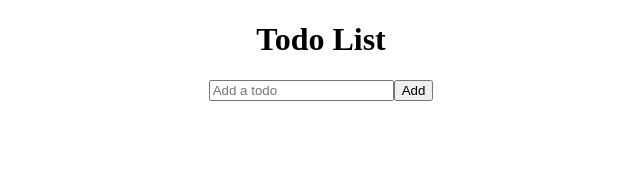
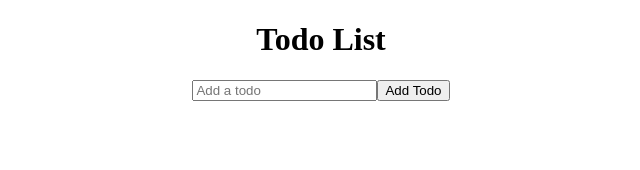
Before and after one commit to pesto-students/p1-ketan-godwale-KetanGadwale, a React (Create React App) app in the folder Week-9/todo-app/: page / in a window 1280 px wide. Shown: the top 170 px of the page, without its empty margins (319-959 px from the left). Built offline with nearby package versions, Linux system fonts and the light colour scheme.

Commit message:
TodoItem component added

```diff
--- a/Week-9/todo-app/package.json
+++ b/Week-9/todo-app/package.json
@@ -8,6 +8,7 @@
     "@testing-library/user-event": "^13.5.0",
     "react": "^18.1.0",
     "react-dom": "^18.1.0",
+    "react-icons": "^4.4.0",
     "react-scripts": "5.0.1",
     "web-vitals": "^2.1.4"
   },
--- a/Week-9/todo-app/src/App.js
+++ b/Week-9/todo-app/src/App.js
@@ -1,11 +1,29 @@
+import { useState } from 'react';
 import './App.css';
 import TodoForm from './components/TodoForm';
+import TodoItem from './components/TodoItem';
 
 function App() {
+    const [todos, setTodos] = useState([]);
+
+    const addTodo = (input) => {
+        let id = 1;
+        if (todos.length > 0) {
+            id = todos[0].id + 1;
+        }
+        let todo = { id: id, name: input, completed: false };
+        let newTodos = [todo, ...todos];
+        setTodos(newTodos);
+        console.log(newTodos);
+    };
+
     return (
         <div className='App'>
             <h1>Todo List</h1>
-            <TodoForm />
+            <TodoForm addTodo={addTodo} />
+            {todos.map((todo) => (
+                <TodoItem todo={todo} />
+            ))}
         </div>
     );
 }
--- a/Week-9/todo-app/src/components/TodoForm.js
+++ b/Week-9/todo-app/src/components/TodoForm.js
@@ -1,28 +1,25 @@
 import React, { useState } from 'react';
 
-export default function TodoForm() {
+export default function TodoForm({ addTodo }) {
     const [input, setInput] = useState('');
 
     const handleSubmit = (e) => {
         e.preventDefault();
+        addTodo(input);
         setInput('');
     };
     return (
-        <form className='todo-form'>
+        <form className='todo-form' onSubmit={handleSubmit}>
             <input
                 className='todo-input'
                 placeholder='Add a todo'
                 onChange={(e) => {
                     setInput(e.target.value);
-                    console.log(input);
                 }}
+                value={input}
             />
-            <button
-                className='todo-button'
-                type='submit'
-                onSubmit={handleSubmit}
-            >
-                Add
+            <button className='todo-button' type='submit'>
+                Add Todo
             </button>
         </form>
     );
--- /dev/null
+++ b/Week-9/todo-app/src/components/TodoItem.js
@@ -0,0 +1,9 @@
+import React from 'react';
+
+export default function TodoItem({ todo }) {
+    return (
+        <div className='todo-item' key={todo.id}>
+            {todo.name}
+        </div>
+    );
+}
```
Also changed, not shown: 1 other file (tests, documents, lock files or other folders).
